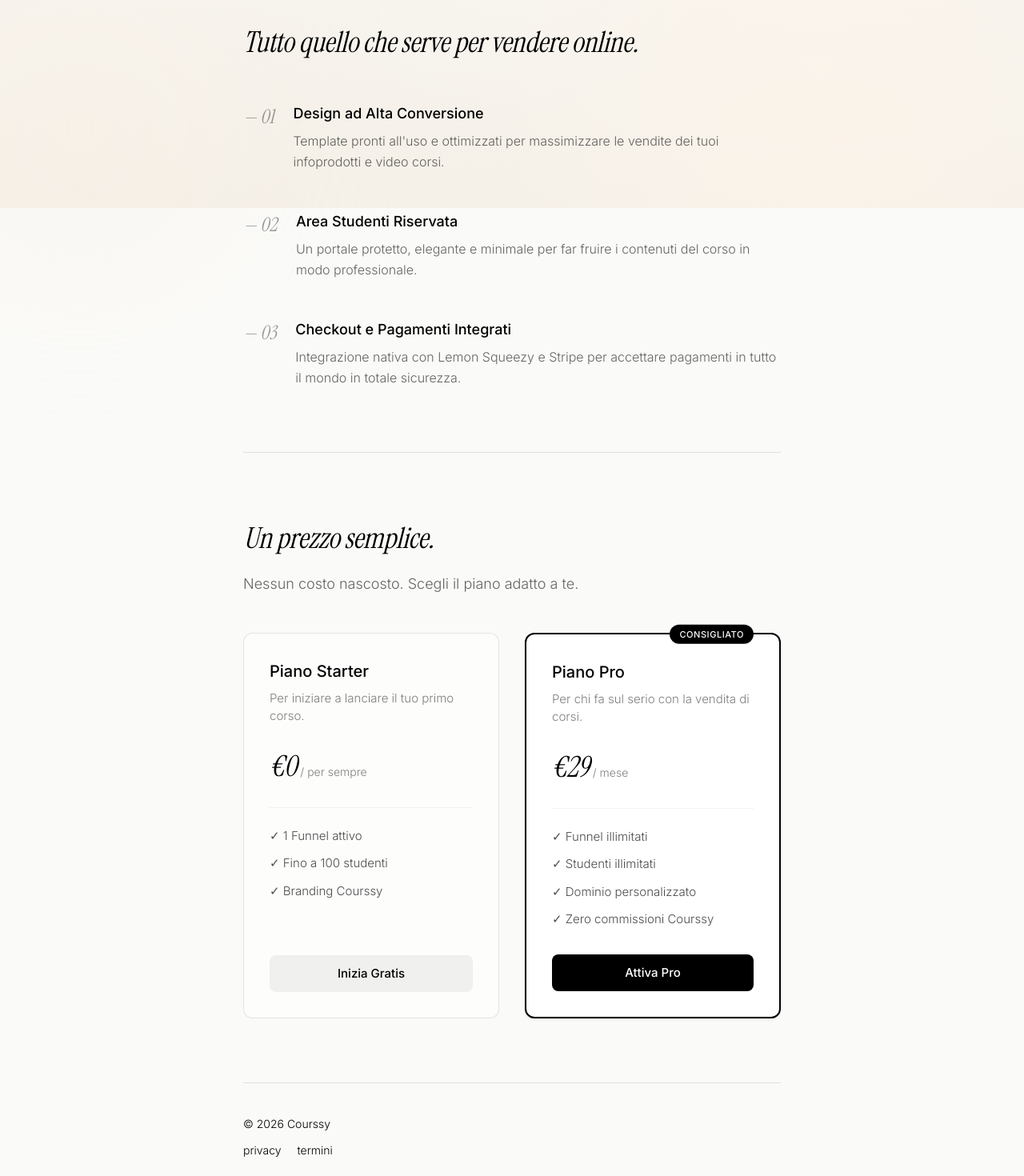
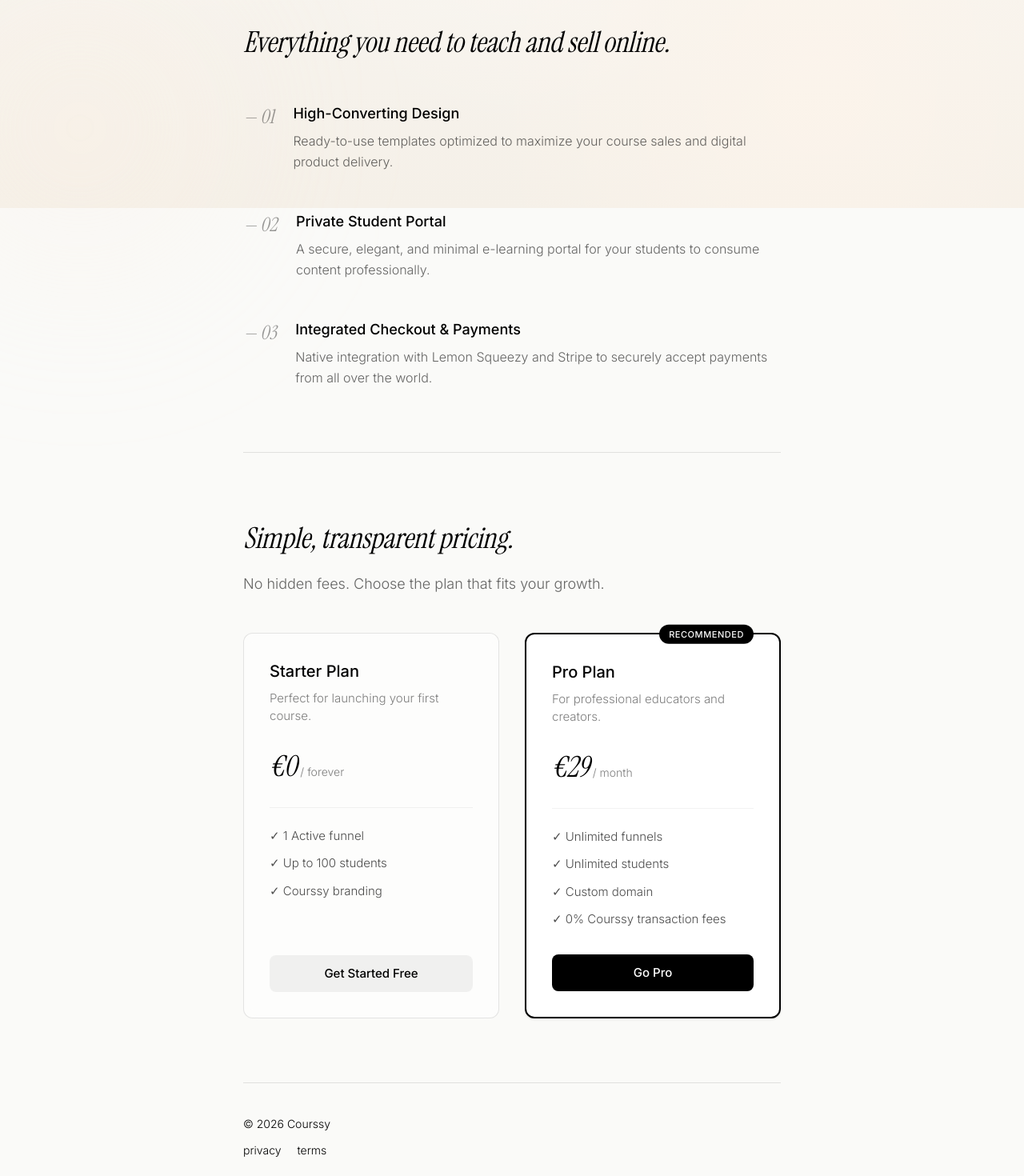
Before and after one commit to Marcuss-ops/Courser, a Next.js app: page / in a window 1280 px wide. Shown: the part 540-2010 px from the top of the page at 80% size. Built offline with nearby package versions, Linux system fonts and the light colour scheme; no server answers; a web font is replaced by a local one.

Commit message:
feat: translate homepage to English and update branding to e-learning funnels

```diff
--- a/src/app/page.tsx
+++ b/src/app/page.tsx
@@ -77,7 +77,7 @@ export default function HomePage() {
             href="/login"
             className="text-[15px] font-normal underline underline-offset-4 hover:opacity-60 transition-opacity"
           >
-            accedi
+            sign in
           </Link>
         </header>
 
@@ -88,10 +88,10 @@ export default function HomePage() {
               className="font-serif italic font-normal text-[clamp(48px,9vw,84px)] leading-[0.95] tracking-[-0.5px] mb-6"
               style={{ fontFamily: "var(--font-serif), 'Instrument Serif', serif" }}
             >
-              Crea funnel per corsi online.
+              Create beautiful e-learning funnels.
             </h1>
             <p className="text-[22px] font-light text-black/70">
-              In minuti, non in settimane.
+              Launch your online courses in minutes, not weeks.
             </p>
           </section>
 
@@ -101,15 +101,15 @@ export default function HomePage() {
               className="font-serif italic text-[36px] tracking-[-0.2px] mb-12"
               style={{ fontFamily: "var(--font-serif), 'Instrument Serif', serif" }}
             >
-              Tutto quello che serve per vendere online.
+              Everything you need to teach and sell online.
             </h2>
             <div className="space-y-12">
               <div className="grid grid-cols-[auto_1fr] gap-6 items-start">
                 <span className="font-serif italic text-[24px] text-black/40">— 01</span>
                 <div>
-                  <h3 className="text-[18px] font-medium mb-2">Design ad Alta Conversione</h3>
+                  <h3 className="text-[18px] font-medium mb-2">High-Converting Design</h3>
                   <p className="text-[16px] font-light text-black/60 leading-relaxed">
-                    Template pronti all'uso e ottimizzati per massimizzare le vendite dei tuoi infoprodotti e video corsi.
+                    Ready-to-use templates optimized to maximize your course sales and digital product delivery.
                   </p>
                 </div>
               </div>
@@ -117,9 +117,9 @@ export default function HomePage() {
               <div className="grid grid-cols-[auto_1fr] gap-6 items-start">
                 <span className="font-serif italic text-[24px] text-black/40">— 02</span>
                 <div>
-                  <h3 className="text-[18px] font-medium mb-2">Area Studenti Riservata</h3>
+                  <h3 className="text-[18px] font-medium mb-2">Private Student Portal</h3>
                   <p className="text-[16px] font-light text-black/60 leading-relaxed">
-                    Un portale protetto, elegante e minimale per far fruire i contenuti del corso in modo professionale.
+                    A secure, elegant, and minimal e-learning portal for your students to consume content professionally.
                   </p>
                 </div>
               </div>
@@ -127,9 +127,9 @@ export default function HomePage() {
               <div className="grid grid-cols-[auto_1fr] gap-6 items-start">
                 <span className="font-serif italic text-[24px] text-black/40">— 03</span>
                 <div>
-                  <h3 className="text-[18px] font-medium mb-2">Checkout e Pagamenti Integrati</h3>
+                  <h3 className="text-[18px] font-medium mb-2">Integrated Checkout & Payments</h3>
                   <p className="text-[16px] font-light text-black/60 leading-relaxed">
-                    Integrazione nativa con Lemon Squeezy e Stripe per accettare pagamenti in tutto il mondo in totale sicurezza.
+                    Native integration with Lemon Squeezy and Stripe to securely accept payments from all over the world.
                   </p>
                 </div>
               </div>
@@ -142,54 +142,54 @@ export default function HomePage() {
               className="font-serif italic text-[36px] tracking-[-0.2px] mb-4"
               style={{ fontFamily: "var(--font-serif), 'Instrument Serif', serif" }}
             >
-              Un prezzo semplice.
+              Simple, transparent pricing.
             </h2>
             <p className="text-[18px] font-light text-black/60 mb-12">
-              Nessun costo nascosto. Scegli il piano adatto a te.
+              No hidden fees. Choose the plan that fits your growth.
             </p>
 
             <div className="grid grid-cols-1 md:grid-cols-2 gap-8">
               {/* Starter Plan */}
               <div className="border border-black/10 p-8 rounded-xl bg-white/50 backdrop-blur-sm flex flex-col justify-between">
                 <div>
-                  <h3 className="text-[20px] font-medium mb-2">Piano Starter</h3>
-                  <p className="text-[15px] font-light text-black/50 mb-6">Per iniziare a lanciare il tuo primo corso.</p>
+                  <h3 className="text-[20px] font-medium mb-2">Starter Plan</h3>
+                  <p className="text-[15px] font-light text-black/50 mb-6">Perfect for launching your first course.</p>
                   <div className="mb-6">
                     <span className="font-serif italic text-[36px] font-normal" style={{ fontFamily: "var(--font-serif), 'Instrument Serif', serif" }}>€0</span>
-                    <span className="text-[14px] font-light text-black/50"> / per sempre</span>
+                    <span className="text-[14px] font-light text-black/50"> / forever</span>
                   </div>
                   <ul className="space-y-3 text-[15px] font-light text-black/70 mb-8 border-t border-black/5 pt-6">
-                    <li className="flex items-center gap-2">✓ 1 Funnel attivo</li>
-                    <li className="flex items-center gap-2">✓ Fino a 100 studenti</li>
-                    <li className="flex items-center gap-2">✓ Branding Courssy</li>
+                    <li className="flex items-center gap-2">✓ 1 Active funnel</li>
+                    <li className="flex items-center gap-2">✓ Up to 100 students</li>
+                    <li className="flex items-center gap-2">✓ Courssy branding</li>
                   </ul>
                 </div>
                 <Link href="/login" className="block text-center py-3 px-4 bg-black/5 hover:bg-black/10 text-black rounded-lg text-[15px] font-medium transition-colors">
-                  Inizia Gratis
+                  Get Started Free
                 </Link>
               </div>
 
               {/* Pro Plan */}
               <div className="border-2 border-black p-8 rounded-xl bg-white flex flex-col justify-between relative shadow-sm">
                 <span className="absolute top-0 right-8 -translate-y-1/2 bg-black text-white text-[11px] font-medium px-3 py-1 rounded-full uppercase tracking-wider">
-                  Consigliato
+                  Recommended
                 </span>
                 <div>
-                  <h3 className="text-[20px] font-medium mb-2">Piano Pro</h3>
-                  <p className="text-[15px] font-light text-black/50 mb-6">Per chi fa sul serio con la vendita di corsi.</p>
+                  <h3 className="text-[20px] font-medium mb-2">Pro Plan</h3>
+                  <p className="text-[15px] font-light text-black/50 mb-6">For professional educators and creators.</p>
                   <div className="mb-6">
                     <span className="font-serif italic text-[36px] font-normal" style={{ fontFamily: "var(--font-serif), 'Instrument Serif', serif" }}>€29</span>
-                    <span className="text-[14px] font-light text-black/50"> / mese</span>
+                    <span className="text-[14px] font-light text-black/50"> / month</span>
                   </div>
                   <ul className="space-y-3 text-[15px] font-light text-black/70 mb-8 border-t border-black/5 pt-6">
-                    <li className="flex items-center gap-2">✓ Funnel illimitati</li>
-                    <li className="flex items-center gap-2">✓ Studenti illimitati</li>
-                    <li className="flex items-center gap-2">✓ Dominio personalizzato</li>
-                    <li className="flex items-center gap-2">✓ Zero commissioni Courssy</li>
+                    <li className="flex items-center gap-2">✓ Unlimited funnels</li>
+                    <li className="flex items-center gap-2">✓ Unlimited students</li>
+                    <li className="flex items-center gap-2">✓ Custom domain</li>
+                    <li className="flex items-center gap-2">✓ 0% Courssy transaction fees</li>
                   </ul>
                 </div>
                 <Link href="/login" className="block text-center py-3 px-4 bg-black hover:bg-black/90 text-white rounded-lg text-[15px] font-medium transition-colors">
-                  Attiva Pro
+                  Go Pro
                 </Link>
               </div>
             </div>
@@ -204,7 +204,7 @@ export default function HomePage() {
               privacy
             </Link>
             <Link href="/terms" className="hover:underline underline-offset-3 no-underline hover:no-underline">
-              termini
+              terms
             </Link>
           </div>
         </footer>
```
